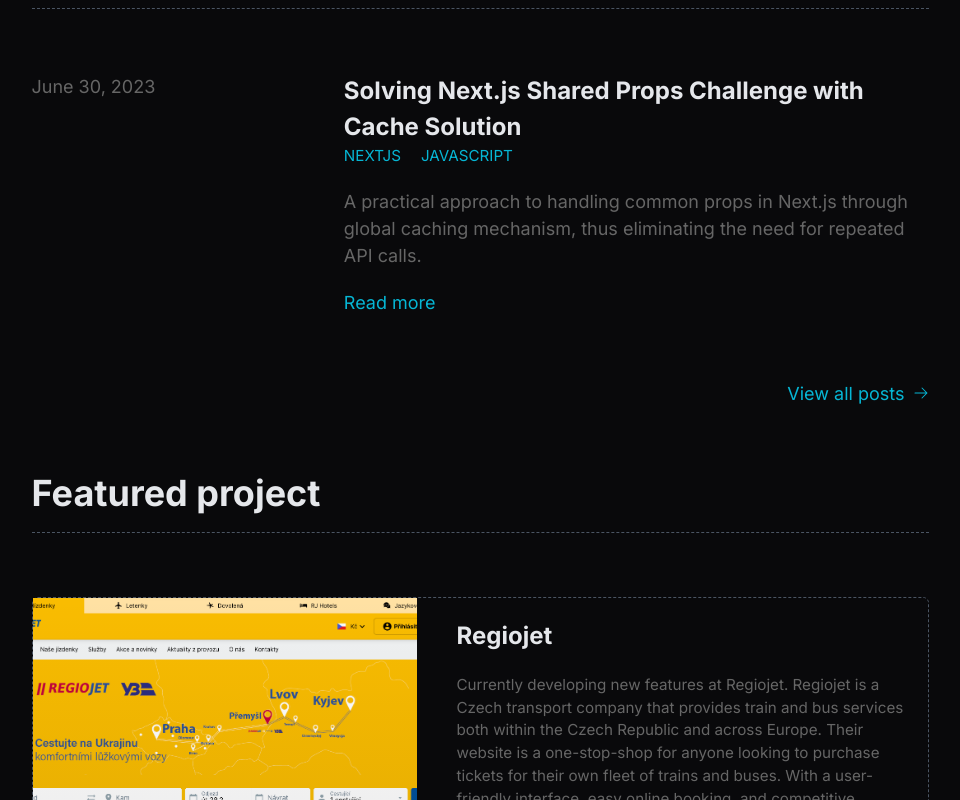
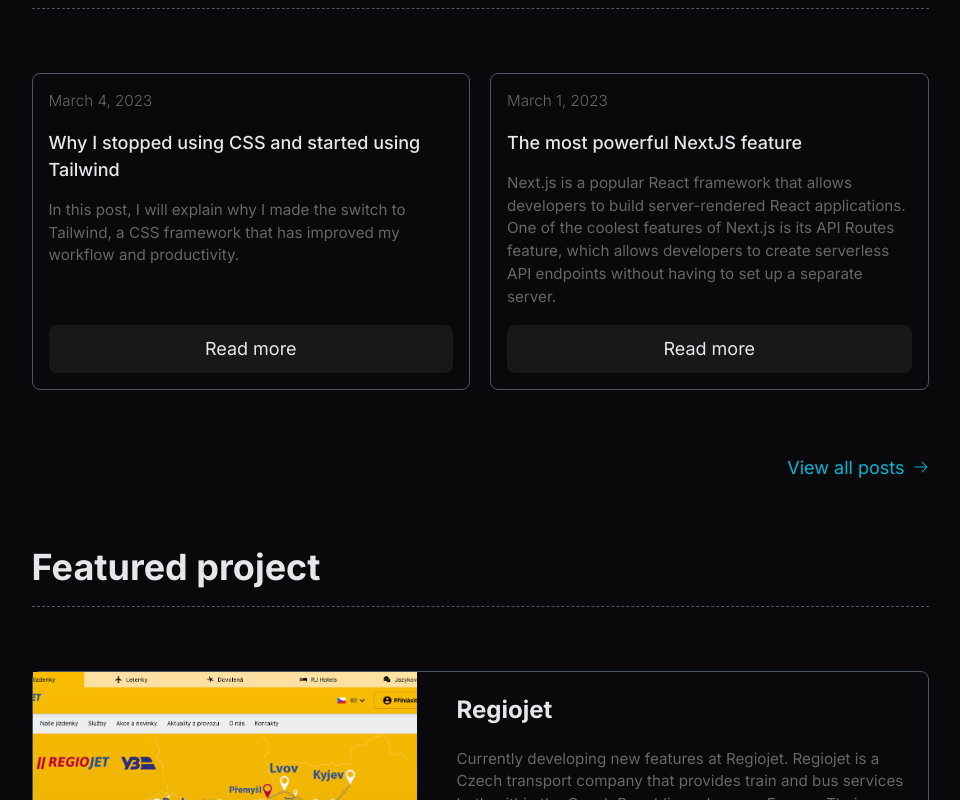
Before and after one commit to dvenomb98/danielbilek, a Next.js app: page / in a window 1280 px wide. Shown: the part 920-1720 px from the top of the page, without its empty margins (160-1120 px from the left). Built offline with nearby package versions, Linux system fonts and the light colour scheme.

Commit message:
refactored featured posts

```diff
--- a/components/atoms/Modal.tsx
+++ b/components/atoms/Modal.tsx
@@ -66,7 +66,7 @@
             >
               <Dialog.Panel
                 className={classNames(
-                  'relative overflow-hidden rounded-md text-left w-full lg:max-w-2xl bg-light-primary-background dark:bg-dark-primary-background p-6 flex flex-col gap-5',
+                  'relative overflow-hidden rounded-lg text-left w-full lg:max-w-2xl bg-light-primary-background dark:bg-dark-primary-background p-6 flex flex-col gap-5',
                 )}
               >
                 {!!title && <Dialog.Title className="font-bold text-h2">{title}</Dialog.Title>}
--- /dev/null
+++ b/components/blog/PostCard.tsx
@@ -0,0 +1,45 @@
+import { FrontMatter } from '@/pages/blog';
+import { formatDate } from '@/utils/dateUtils';
+import { ParsedUrlQuery } from 'querystring';
+import React from 'react';
+import { ButtonLink } from '../atoms/Button';
+
+interface PostCardsProps {
+  posts: {
+    slug: string;
+    frontmatter: FrontMatter;
+  }[];
+}
+
+const PostCards: React.FC<PostCardsProps> = ({ posts }) => {
+  if (!posts?.length) return null;
+
+  return (
+    <div className="flex flex-col gap-5 lg:flex-row lg:justify-between items-stretch">
+      {posts.map(({ slug, frontmatter }) => (
+        <div
+          key={frontmatter.title}
+          className="borderDefaultColor border flex flex-col gap-4 p-4 rounded-lg flex-grow basis-1/2 "
+        >
+          <p className="text-secondary font-light text-small">{formatDate(frontmatter.date)}</p>
+          <h3 className="font-medium">{frontmatter.title}</h3>
+          <div className="flex-grow">
+            <p className="text-secondary text-small">{frontmatter.summary}</p>
+          </div>
+          <div className="mt-auto">
+            <ButtonLink
+              variant="secondary"
+              className="dark:border-none"
+              width="full"
+              href={slug as string}
+            >
+              Read more
+            </ButtonLink>
+          </div>
+        </div>
+      ))}
+    </div>
+  );
+};
+
+export default PostCards;
--- a/components/project/FeaturedProject.tsx
+++ b/components/project/FeaturedProject.tsx
@@ -12,7 +12,7 @@
   const { title, image, website, description } = project;
 
   return (
-    <div className="flex gap-5 border border-dashed borderDefaultColor rounded-md">
+    <div className="flex gap-5 border borderDefaultColor rounded-lg">
       <ExternalLink href={website} isNonTextable>
         <div className="w-96 h-full overflow-hidden relative">
           <Image src={image} fill alt={title} className="w-full h-full object-cover" />
--- a/pages/index.tsx
+++ b/pages/index.tsx
@@ -2,7 +2,6 @@
 import PageLayout from '@/components/layouts/PageLayout';
 import React from 'react';
 import { FrontMatter } from './blog';
-import PostSummary from '@/components/blog/PostSummary';
 import InternalLink from '@/components/atoms/InternalLink';
 import { ArrowRightIcon } from '@heroicons/react/24/solid';
 import FeaturedProject from '@/components/project/FeaturedProject';
@@ -10,18 +9,18 @@
 import useMobileWidth from '@/hooks/useMobile';
 import ProjectCard, { Project } from '@/components/project/ProjectCard';
 import { getAllVisiblePosts } from '@/utils/fetchUtils';
-import { ParsedUrlQuery } from 'querystring';
 import MainBanner from '@/components/banner/MainBanner';
+import PostCards from '@/components/blog/PostCard';
 
 interface HomeProps {
-  featuredPost: {
-    slug: ParsedUrlQuery;
+  featuredPosts: {
+    slug: string;
     frontmatter: FrontMatter;
-  };
+  }[];
   featuredProject: Project;
 }
 
-const Home: React.FC<HomeProps> = ({ featuredPost, featuredProject }) => {
+const Home: React.FC<HomeProps> = ({ featuredPosts, featuredProject }) => {
   const { isMobile } = useMobileWidth();
 
   return (
@@ -29,10 +28,7 @@
       <MainBanner />
       {/* LATEST */}
       <PageHeader header="Latest" />
-      <PostSummary
-        key={featuredPost.frontmatter.title}
-        post={{ slug: featuredPost.slug, frontmatter: featuredPost.frontmatter }}
-      />
+      <PostCards posts={featuredPosts} />
       <InternalLink href="/blog" className="self-end">
         <span className="flex items-center gap-2">
           View all posts
@@ -60,12 +56,12 @@
 
 export async function getStaticProps() {
   const posts = getAllVisiblePosts();
-  const featuredPost = posts[0];
+  const featuredPosts = posts.slice(-2);
   const featuredProject = allProjects[0];
 
   return {
     props: {
-      featuredPost,
+      featuredPosts,
       featuredProject,
     },
   };
```
